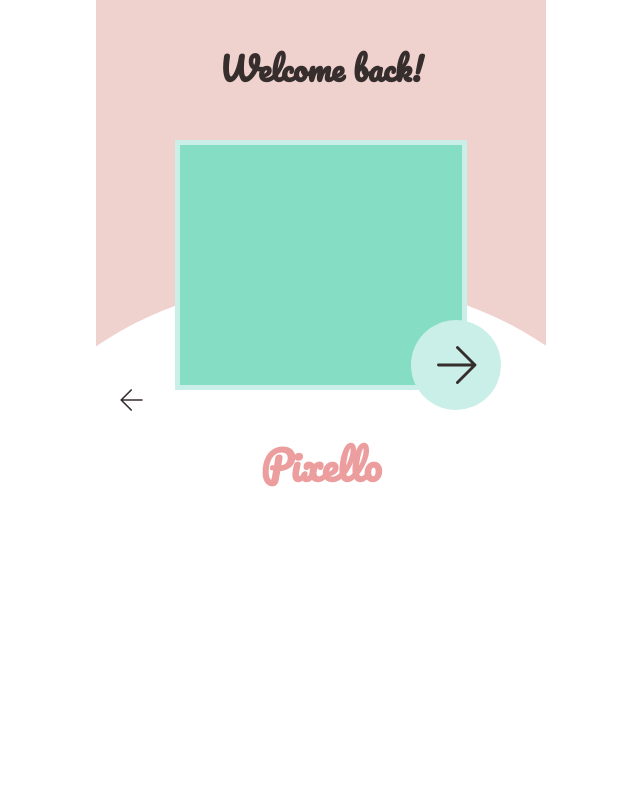
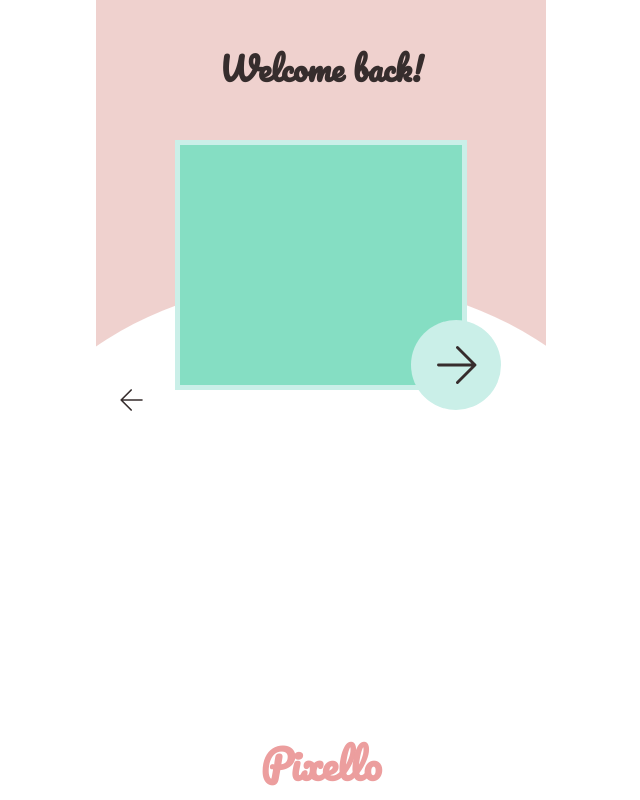
Before and after one commit to mdart86/Pixello, a React (Create React App) app: page /log-in in a window 1280 px wide. Shown: the whole page, without its empty margins (319-959 px from the left). Built offline with nearby package versions, Linux system fonts and the light colour scheme.

Commit message:
update to unsure the pixello logo stays at the bottom of the page

```diff
--- a/src/components/LogIn.js
+++ b/src/components/LogIn.js
@@ -79,5 +79,8 @@ const Logo = styled.h1`
     font-family: 'Pacifico', cursive;
     font-size: 2.5rem;
     width: 150px;
-    margin: 0 auto;
+    position: absolute;
+    bottom: -26px;
+    left: 50%;
+    margin-left: -75px;
 `
```
